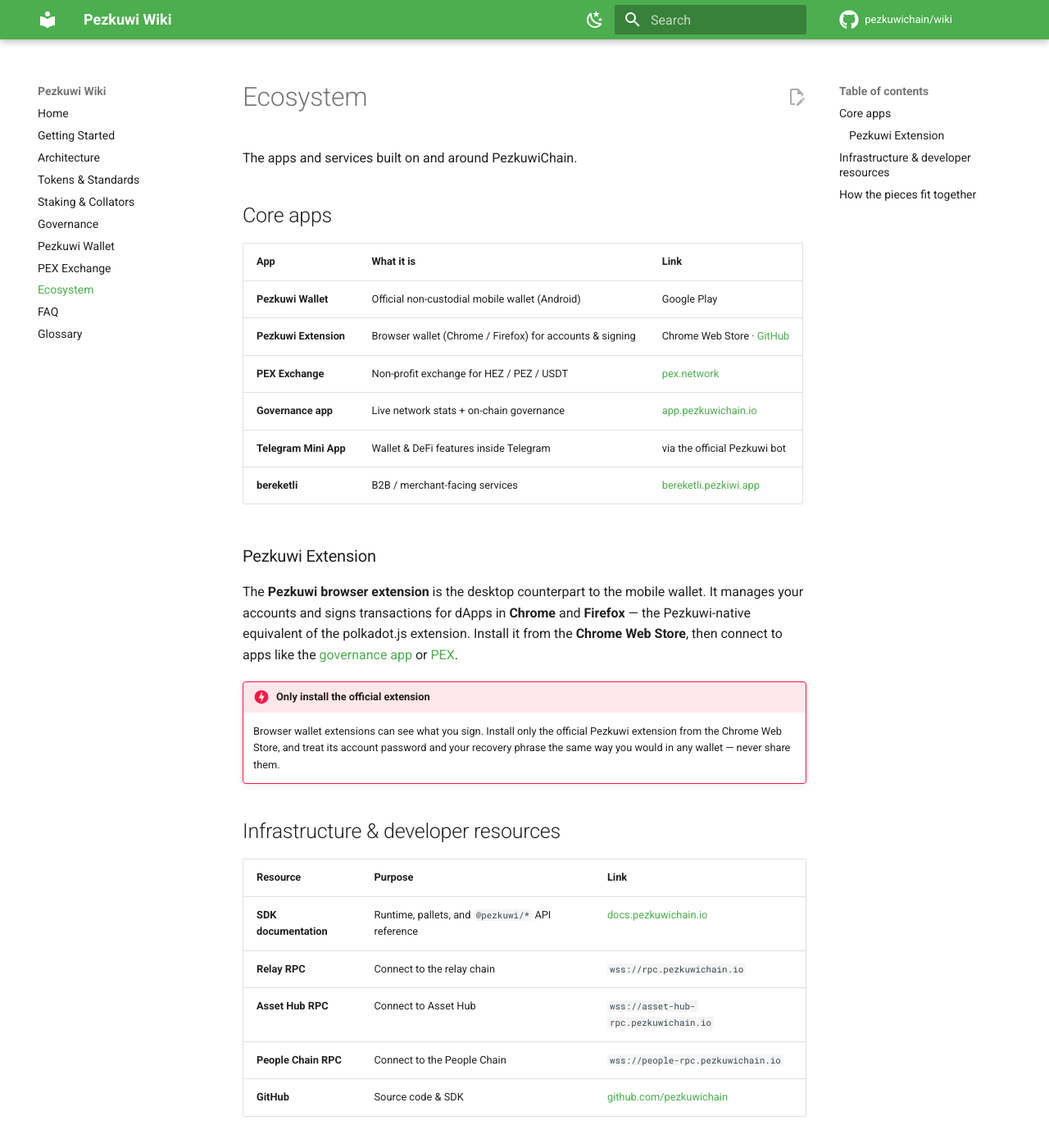
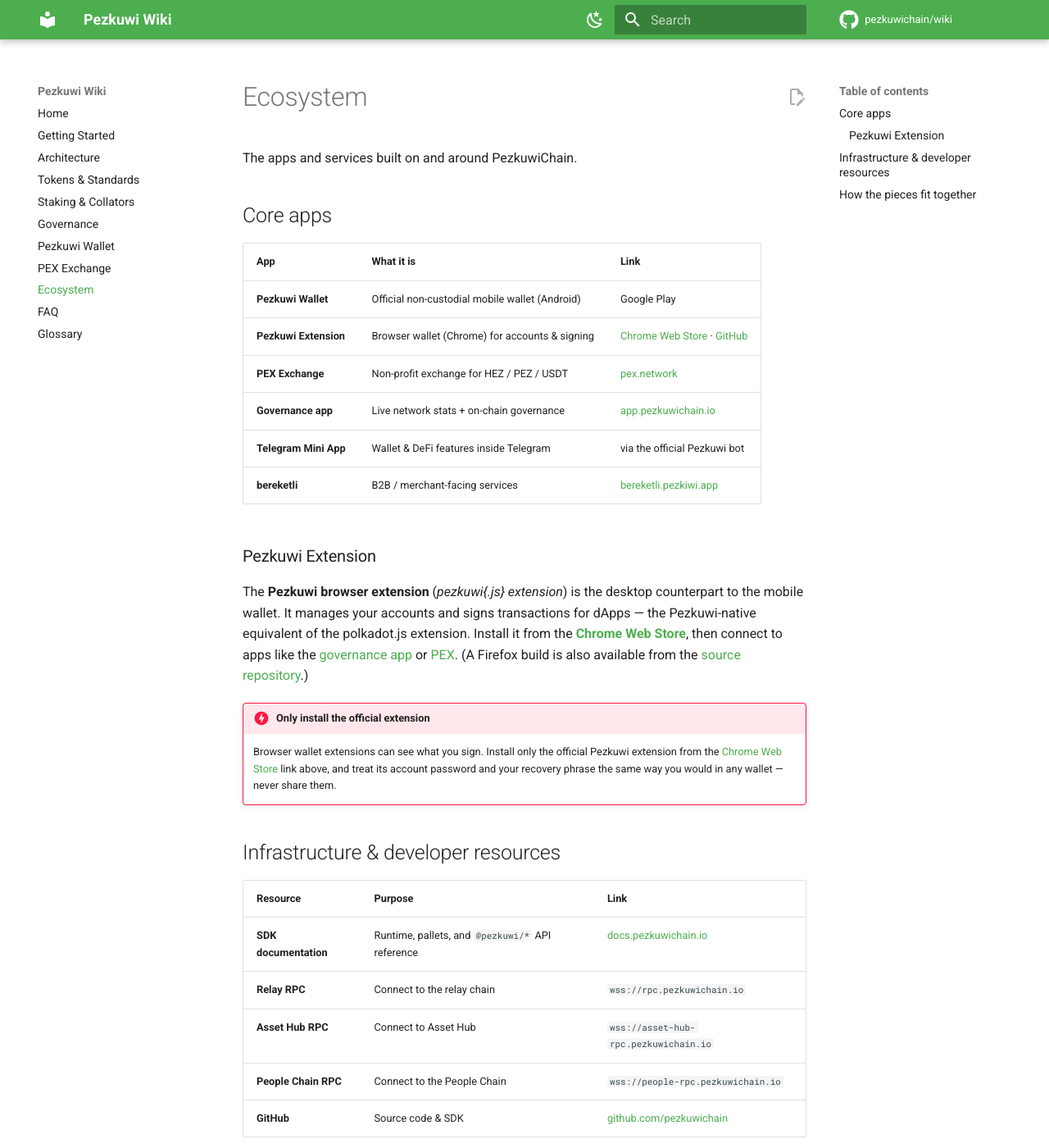
Before and after one commit to pezkuwichain/wiki, an MkDocs documentation site: the page built from docs/ecosystem.md, in a window 1280 px wide and 1400 px high. Shown: the whole window at 82% size. Built offline with MkDocs 1.6.1 and Material for MkDocs 9.7.7, drawn with Linux system fonts in a browser that asks for light colours; comment, search, counter and statistics services are not loaded.

Commit message:
Link Pezkuwi extension to its Chrome Web Store listing

```diff
--- a/docs/ecosystem.md
+++ b/docs/ecosystem.md
@@ -7,7 +7,7 @@ The apps and services built on and around PezkuwiChain.
 | App | What it is | Link |
 |-----|------------|------|
 | **Pezkuwi Wallet** | Official non-custodial mobile wallet (Android) | Google Play |
-| **Pezkuwi Extension** | Browser wallet (Chrome / Firefox) for accounts & signing | Chrome Web Store · [GitHub](https://github.com/pezkuwichain/pezkuwi-extension) |
+| **Pezkuwi Extension** | Browser wallet (Chrome) for accounts & signing | [Chrome Web Store](https://chromewebstore.google.com/detail/pezkuwi%7Bjs%7D-extension/fbnboicjjeebjhgnapneaeccpgjcdibn) · [GitHub](https://github.com/pezkuwichain/pezkuwi-extension) |
 | **PEX Exchange** | Non-profit exchange for HEZ / PEZ / USDT | [pex.network](https://pex.network/) |
 | **Governance app** | Live network stats + on-chain governance | [app.pezkuwichain.io](https://app.pezkuwichain.io/) |
 | **Telegram Mini App** | Wallet & DeFi features inside Telegram | via the official Pezkuwi bot |
@@ -15,16 +15,20 @@ The apps and services built on and around PezkuwiChain.
 
 ### Pezkuwi Extension
 
-The **Pezkuwi browser extension** is the desktop counterpart to the mobile wallet.
-It manages your accounts and signs transactions for dApps in **Chrome** and
-**Firefox** — the Pezkuwi-native equivalent of the polkadot.js extension. Install
-it from the **Chrome Web Store**, then connect to apps like the
-[governance app](https://app.pezkuwichain.io/) or [PEX](https://pex.network/).
+The **Pezkuwi browser extension** (*pezkuwi{.js} extension*) is the desktop
+counterpart to the mobile wallet. It manages your accounts and signs transactions
+for dApps — the Pezkuwi-native equivalent of the polkadot.js extension. Install it
+from the **[Chrome Web Store](https://chromewebstore.google.com/detail/pezkuwi%7Bjs%7D-extension/fbnboicjjeebjhgnapneaeccpgjcdibn)**,
+then connect to apps like the [governance app](https://app.pezkuwichain.io/) or
+[PEX](https://pex.network/). (A Firefox build is also available from the
+[source repository](https://github.com/pezkuwichain/pezkuwi-extension).)
 
 !!! danger "Only install the official extension"
     Browser wallet extensions can see what you sign. Install only the official
-    Pezkuwi extension from the Chrome Web Store, and treat its account password and
-    your recovery phrase the same way you would in any wallet — never share them.
+    Pezkuwi extension from the
+    [Chrome Web Store](https://chromewebstore.google.com/detail/pezkuwi%7Bjs%7D-extension/fbnboicjjeebjhgnapneaeccpgjcdibn)
+    link above, and treat its account password and your recovery phrase the same
+    way you would in any wallet — never share them.
 
 ## Infrastructure & developer resources
 
```
